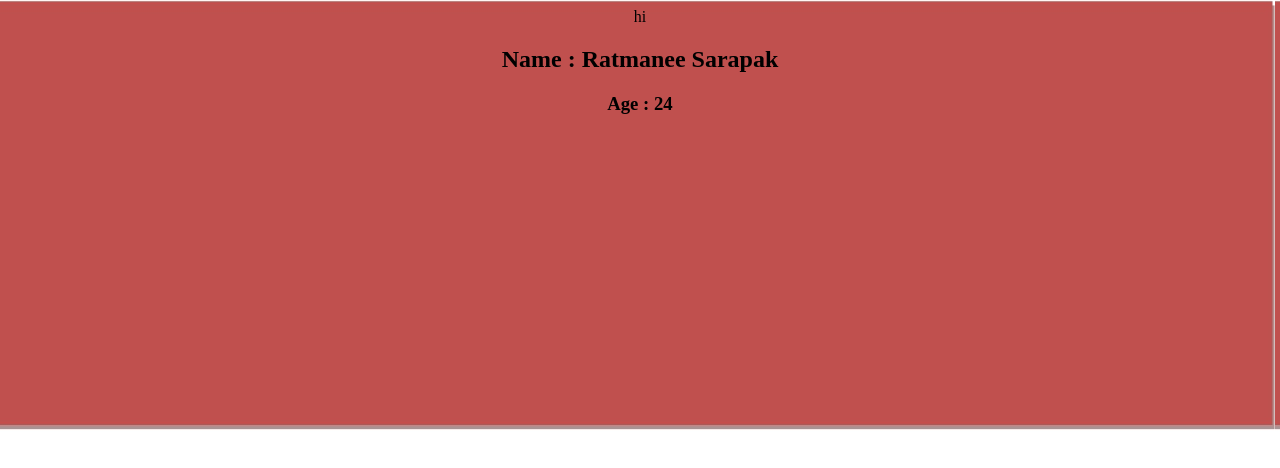
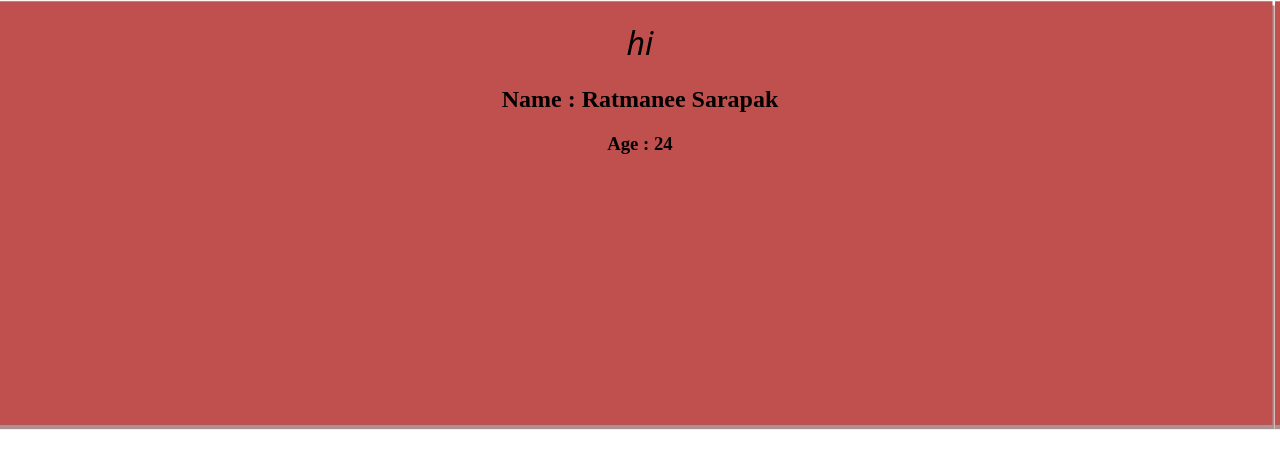
Before and after one commit to ratmanee12/ratmanee12.github.io, a plain HTML site: page index.html in a window 1280 px wide. Drawn offline with Linux system fonts and the light colour scheme.

Commit message:
Update index.html

```diff
--- a/index.html
+++ b/index.html
@@ -6,8 +6,8 @@
         </title>
     </head>
     <body background="background_page-0001.jpg">
-        <div style="text-align : center"
-        <h1 style="font-family:Cursive;font-size:50;">
+        <div style="text-align : center">
+        <h1 style="font-family: system-ui;font-weight: 100;font-style: italic;font: size 60px;;">
             hi
         </h1>
         <h2>
@@ -15,6 +15,6 @@
         </h2>
         <h3>
             Age : 24
-        </h3>
+        </h3></div>
     </body>
 </html>
```
